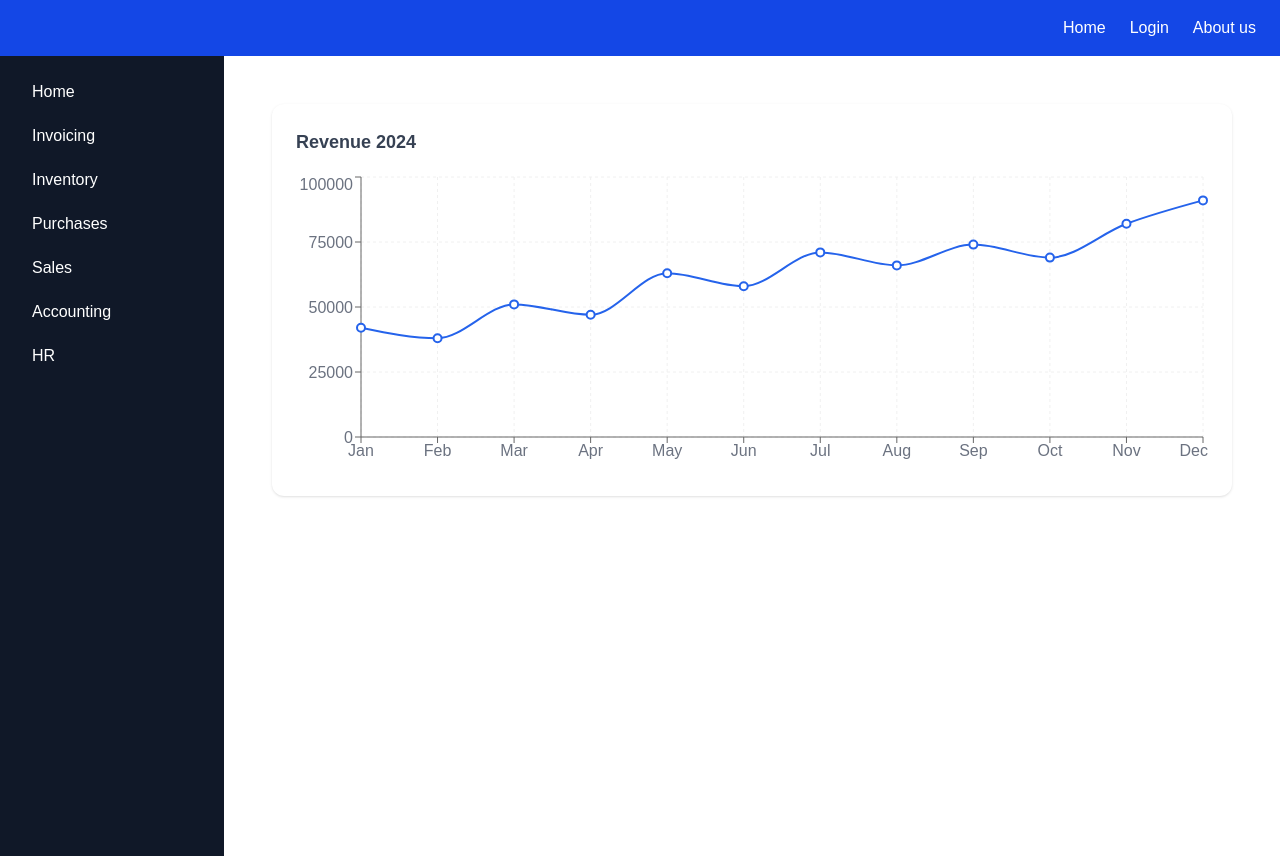
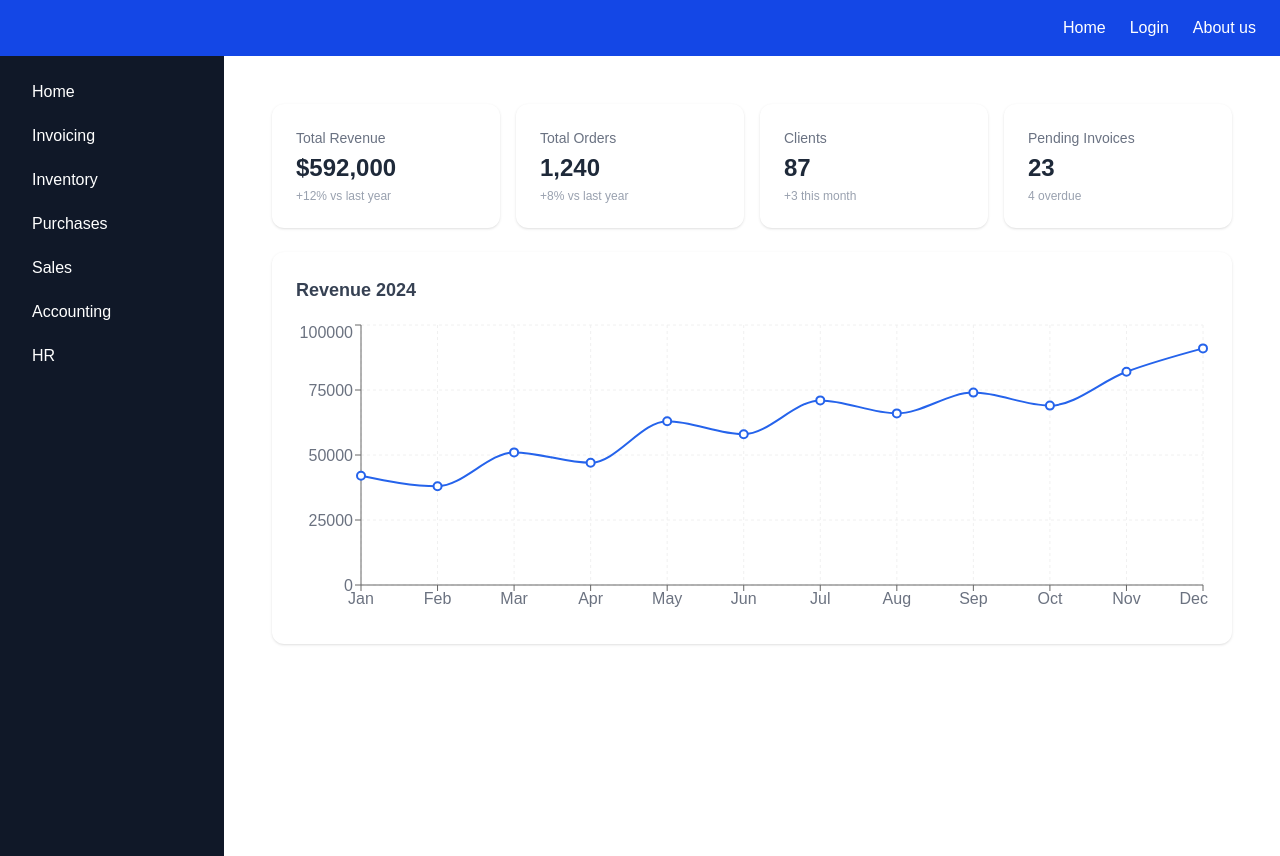
Before and after one commit to DelaO888/effetools-mock, a Next.js app: page / in a window 1280 px wide. Built offline with nearby package versions, Linux system fonts and the light colour scheme.

Commit message:
adding stat cards

```diff
--- a/src/app/(dashboard)/page.tsx
+++ b/src/app/(dashboard)/page.tsx
@@ -1,9 +1,11 @@
 import RevenueChart from "@/components/modules/RevenueChart"
+import StatCards from "@/components/modules/StatCards"
 
 export default function Dashboard(){
     return(
-          <div className="p-6">
-      <RevenueChart />
+    <div className="p-6 flex flex-col gap-6">
+        <StatCards></StatCards>
+        <RevenueChart />
     </div>
     )
 }
--- /dev/null
+++ b/src/components/modules/StatCards.tsx
@@ -0,0 +1,20 @@
+const stats = [
+    {label: "Total Revenue", value: "$592,000", change: "+12% vs last year"},
+      { label: "Total Orders", value: "1,240", change: "+8% vs last year" },
+  { label: "Clients", value: "87", change: "+3 this month" },
+  { label: "Pending Invoices", value: "23", change: "4 overdue" },
+]
+
+export default function StatCards(){
+    return(
+        <div className="grid grid-cols-4 gap-4">
+            {stats.map((stat) => (
+                <div key={stat.label} className="bg-white rounded-xl p-6 shadow-sm">
+                    <p className="text-sm text-gray-500">{stat.label}</p>
+                    <p className="text-2xl font-bold text-gray-800 mt-1">{stat.value}</p>
+                    <p className="text-xs text-gray-400 mt-1">{stat.change}</p>
+                </div>
+            ))}
+        </div>
+    )
+}
```
